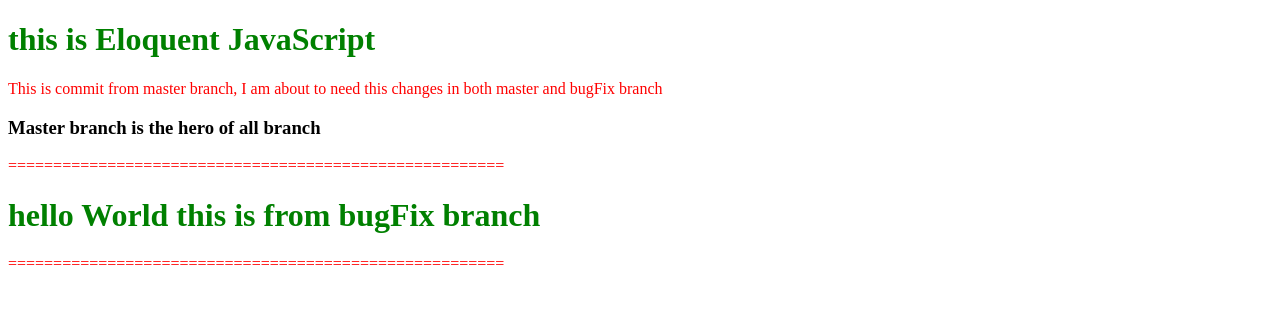
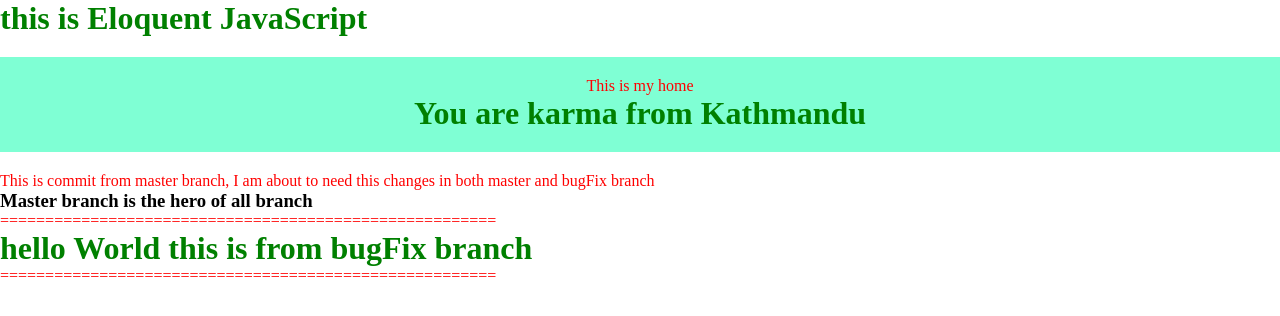
Before and after one commit to Tenzin1000/EloquentJavaScript, a plain HTML site: page index.html in a window 1280 px wide. Drawn offline with Linux system fonts and the light colour scheme.

Commit message:
adding karma

```diff
--- a/index.html
+++ b/index.html
@@ -8,10 +8,22 @@
   p {
     color: red;
   }
+  * {
+    margin: 0;
+    padding: 0;
+    box-sizing: border-box;
+  }
+  .myHome {
+    margin: 20px 0;
+    text-align: center;
+    background-color: aquamarine;
+    color:red;
+    padding: 20px;
+  }
 </style>
 <body>
   <h1>this is Eloquent JavaScript</h1>
-
+  <p class="myHome">This is my home</p>
   <p>
     This is commit from master branch, I am about to need this changes in both
     master and bugFix branch
@@ -23,11 +35,16 @@
     <h1>hello World this is from bugFix branch</h1>
     <p>=======================================================</p>
   </div>
+  <script src="./karma/karma.js"></script>
   <script>
+    let myHome = document.querySelector(".myHome");
+    let heading = document.createElement("h1");
+    let headingText = document.createTextNode(karma);
+    heading.appendChild(headingText);
+    myHome.appendChild(heading);
     for (let event of journalEvents(JOURNAL)) {
       let correlation = phi(tableFor(event, JOURNAL));
       if (correlation > 0.1 || correlation < -0.1) {
-        console.log(event + ":", correlation);
       }
     }
     // → brushed teeth: -0.3805211953
--- /dev/null
+++ b/karma/karma.js
@@ -0,0 +1 @@
+const karma = "You are karma from Kathmandu";
```
